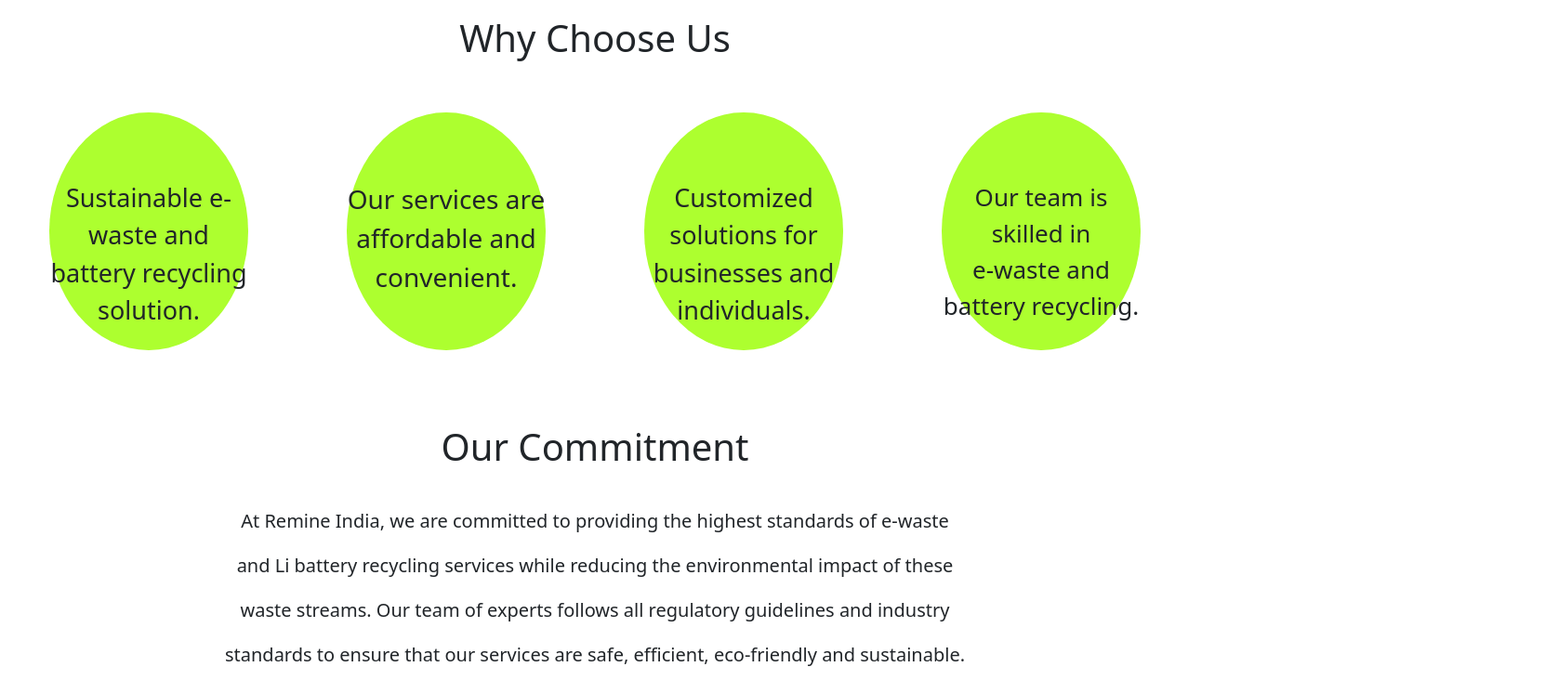
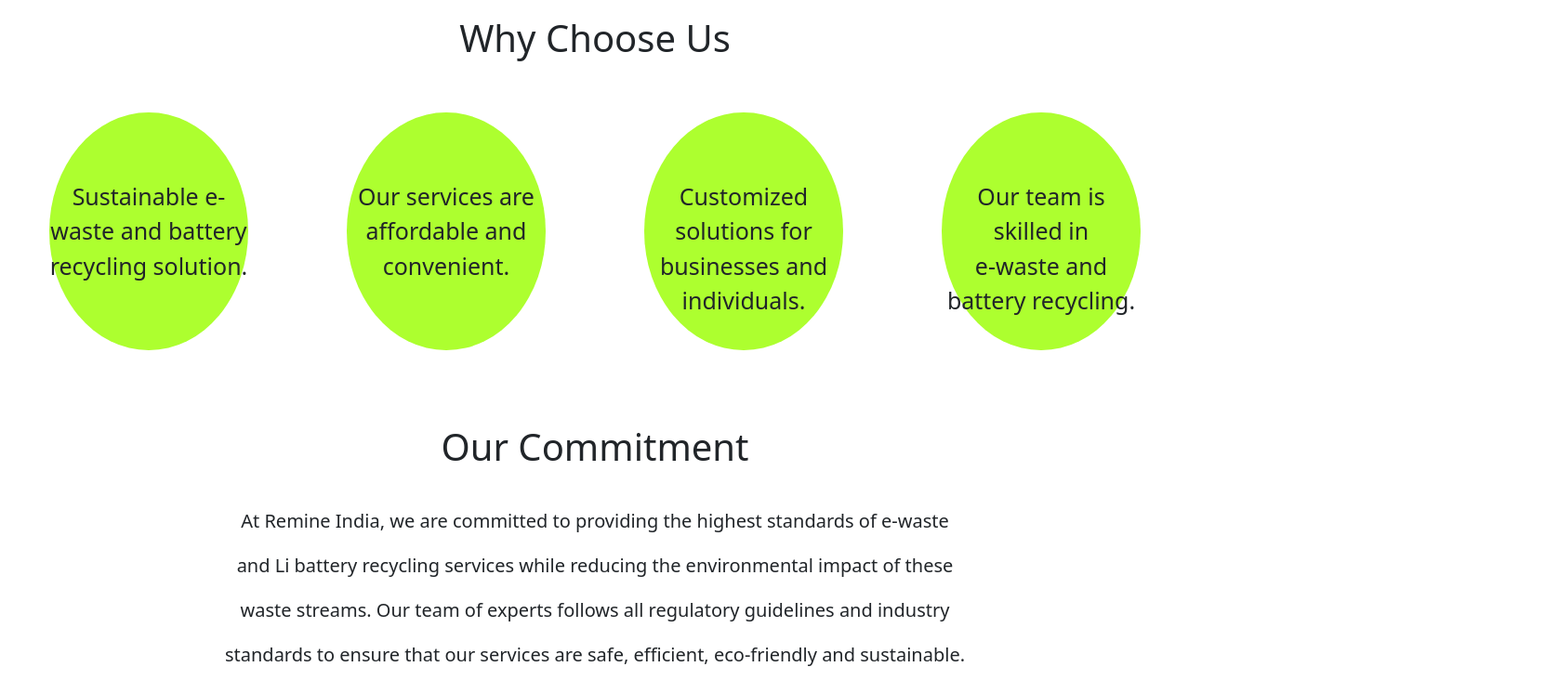
Before and after one commit to aryacodez/E-Waste-Website, a plain HTML site: page index.html in a window 1280 px wide. Shown: the part 1700-2432 px from the top of the page at 93% size, 1676 px wide, since content can reach past the window. Drawn offline with nearby package versions, Linux system fonts and the light colour scheme.

Commit message:
Uodated Files

```diff
--- a/style.css
+++ b/style.css
@@ -14,7 +14,7 @@ body::-webkit-scrollbar {
 }
 
 .move-content {
-  margin-left: 82rem;
+  margin-left: 72rem;
 }
 
 .header {
@@ -73,28 +73,28 @@ body::-webkit-scrollbar {
 .spanText {
   text-align: center;
   padding-top: 4.5rem;
-  font-size: 27px;
+  font-size: 25px;
   word-wrap: normal;
 }
 
 .spanText1 {
   text-align: center;
   padding-top: 4.5rem;
-  font-size: 28px;
+  font-size: 25px;
   word-wrap: normal;
 }
 
 .spanText2 {
   text-align: center;
   padding-top: 4.5rem;
-  font-size: 27px;
+  font-size: 25px;
   word-wrap: normal;
 }
 
 .spanText3 {
   text-align: center;
   padding-top: 4.5rem;
-  font-size: 26px;
+  font-size: 25px;
   word-wrap: normal;
 }
 
```
